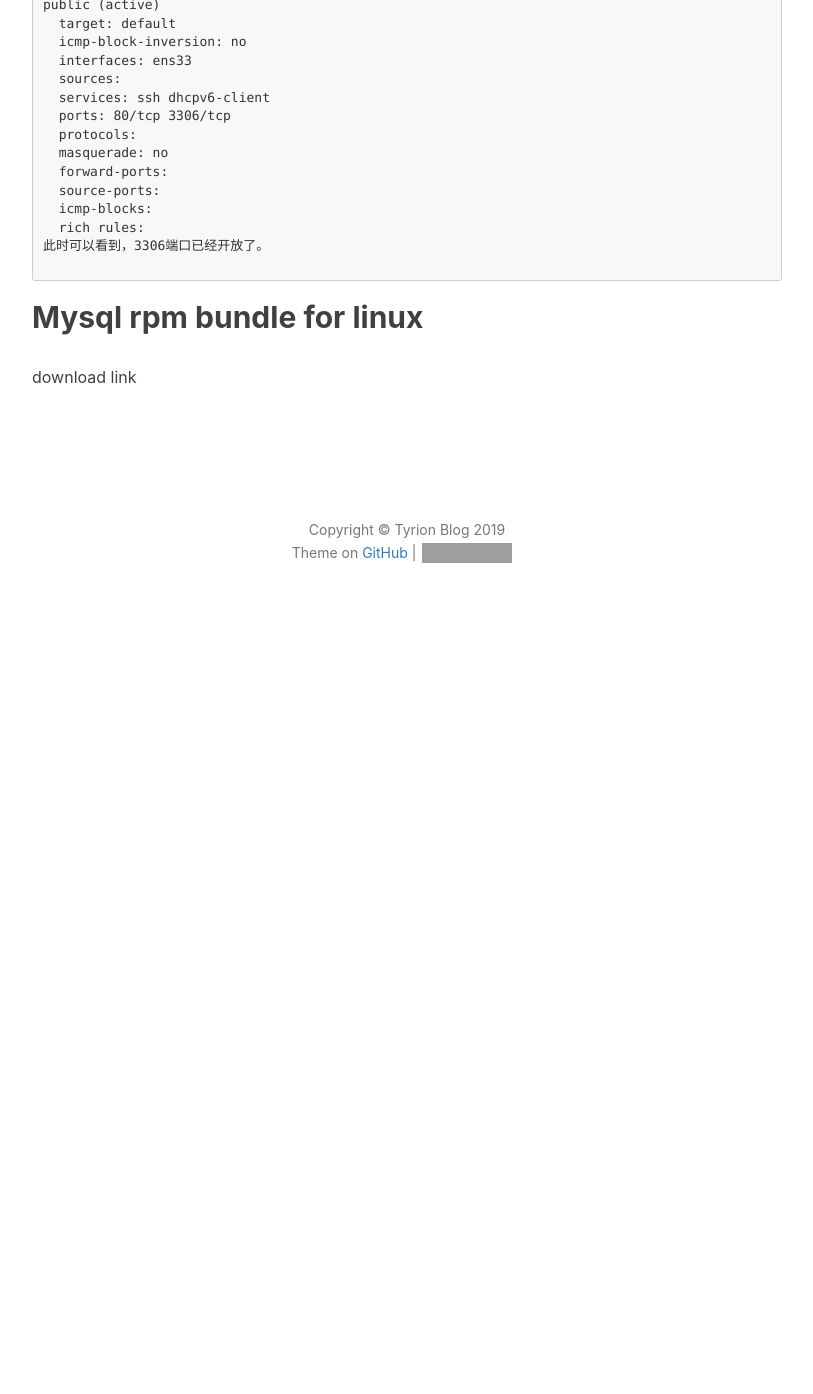
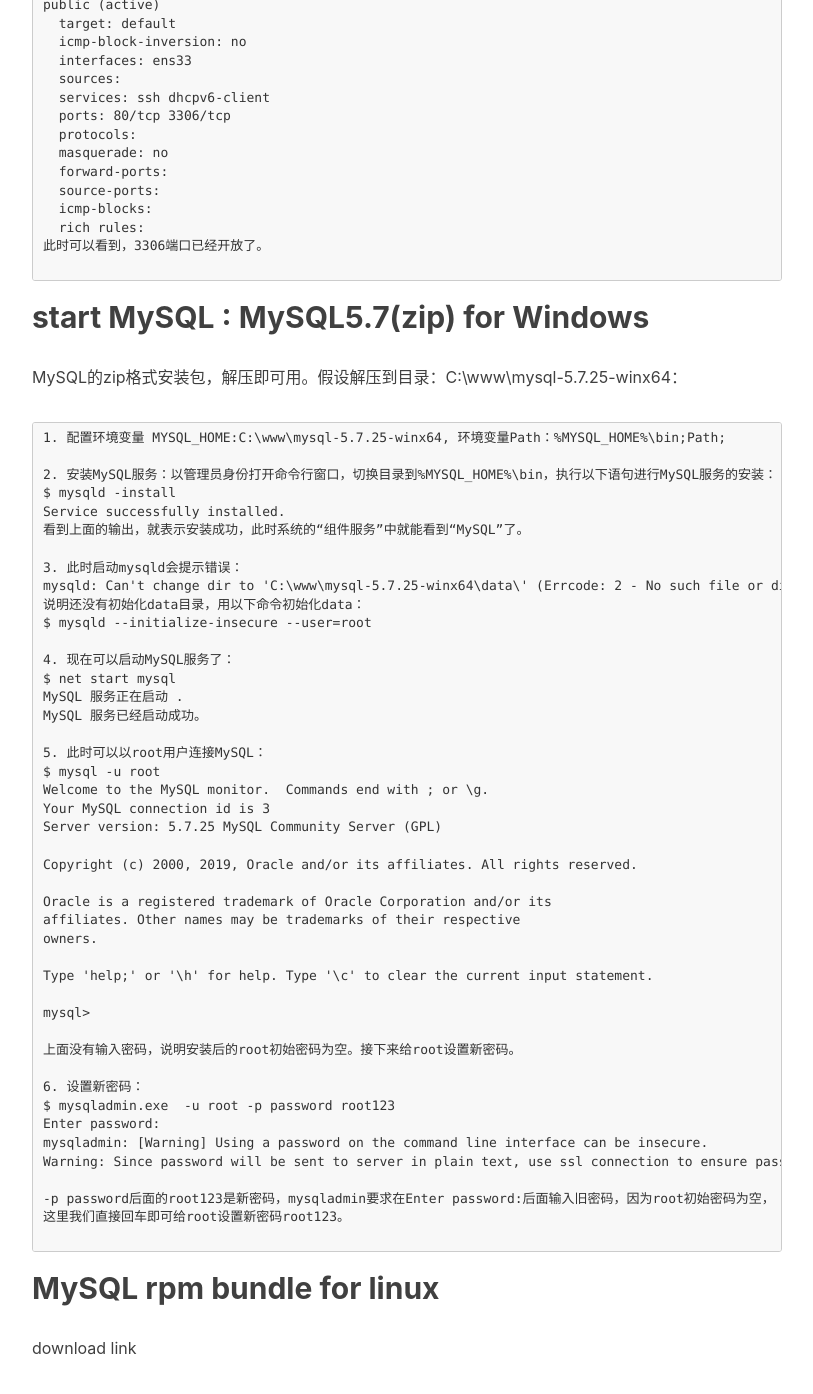
Before and after one commit to ttyrion/ttyrion.github.io, a Jekyll site: the page built from _posts/2019-03-09-【MySQL】设置远程连接MySQL数据库.md, in a window 1280 px wide and 1400 px high, scrolled down 2266 px. Shown: the top 1394 px of the window, without its empty margins (233-1046 px from the left). Built offline with Jekyll 4.4.1, drawn with Linux system fonts in a browser that asks for light colours; nearby versions of some CDN libraries; comment, search, counter and statistics services are not loaded; before the commit the page ends 2896 px from its top, so only the background shows below that; grey boxes are pictures that could not be loaded.

Commit message:
MySQL 5.7 for Windows

````diff
--- a/_posts/2019-03-09-【MySQL】设置远程连接MySQL数据库.md
+++ b/_posts/2019-03-09-【MySQL】设置远程连接MySQL数据库.md
@@ -113,8 +113,55 @@
 
 ```
 
+## start MySQL : MySQL5.7(zip) for Windows
+MySQL的zip格式安装包，解压即可用。假设解压到目录：C:\www\mysql-5.7.25-winx64：
+```JavaScript
+1. 配置环境变量 MYSQL_HOME:C:\www\mysql-5.7.25-winx64, 环境变量Path：%MYSQL_HOME%\bin;Path;
+
+2. 安装MySQL服务：以管理员身份打开命令行窗口，切换目录到%MYSQL_HOME%\bin，执行以下语句进行MySQL服务的安装：
+$ mysqld -install
+Service successfully installed.
+看到上面的输出，就表示安装成功，此时系统的“组件服务”中就能看到“MySQL”了。
+
+3. 此时启动mysqld会提示错误：
+mysqld: Can't change dir to 'C:\www\mysql-5.7.25-winx64\data\' (Errcode: 2 - No such file or directory)
+说明还没有初始化data目录，用以下命令初始化data：
+$ mysqld --initialize-insecure --user=root
+
+4. 现在可以启动MySQL服务了：
+$ net start mysql
+MySQL 服务正在启动 .
+MySQL 服务已经启动成功。
+
+5. 此时可以以root用户连接MySQL：
+$ mysql -u root
+Welcome to the MySQL monitor.  Commands end with ; or \g.
+Your MySQL connection id is 3
+Server version: 5.7.25 MySQL Community Server (GPL)
+
+Copyright (c) 2000, 2019, Oracle and/or its affiliates. All rights reserved.
+
+Oracle is a registered trademark of Oracle Corporation and/or its
+affiliates. Other names may be trademarks of their respective
+owners.
+
+Type 'help;' or '\h' for help. Type '\c' to clear the current input statement.
+
+mysql>
+
+上面没有输入密码，说明安装后的root初始密码为空。接下来给root设置新密码。
+
+6. 设置新密码：
+$ mysqladmin.exe  -u root -p password root123
+Enter password:
+mysqladmin: [Warning] Using a password on the command line interface can be insecure.
+Warning: Since password will be sent to server in plain text, use ssl connection to ensure password safety.
+
+-p password后面的root123是新密码，mysqladmin要求在Enter password:后面输入旧密码，因为root初始密码为空，
+这里我们直接回车即可给root设置新密码root123。
+
+```
 
 
-
-## Mysql rpm bundle for linux
+## MySQL rpm bundle for linux
 [download link](https://cdn.mysql.com//Downloads/MySQL-5.7/mysql-5.7.25-1.el7.x86_64.rpm-bundle.tar)
````
